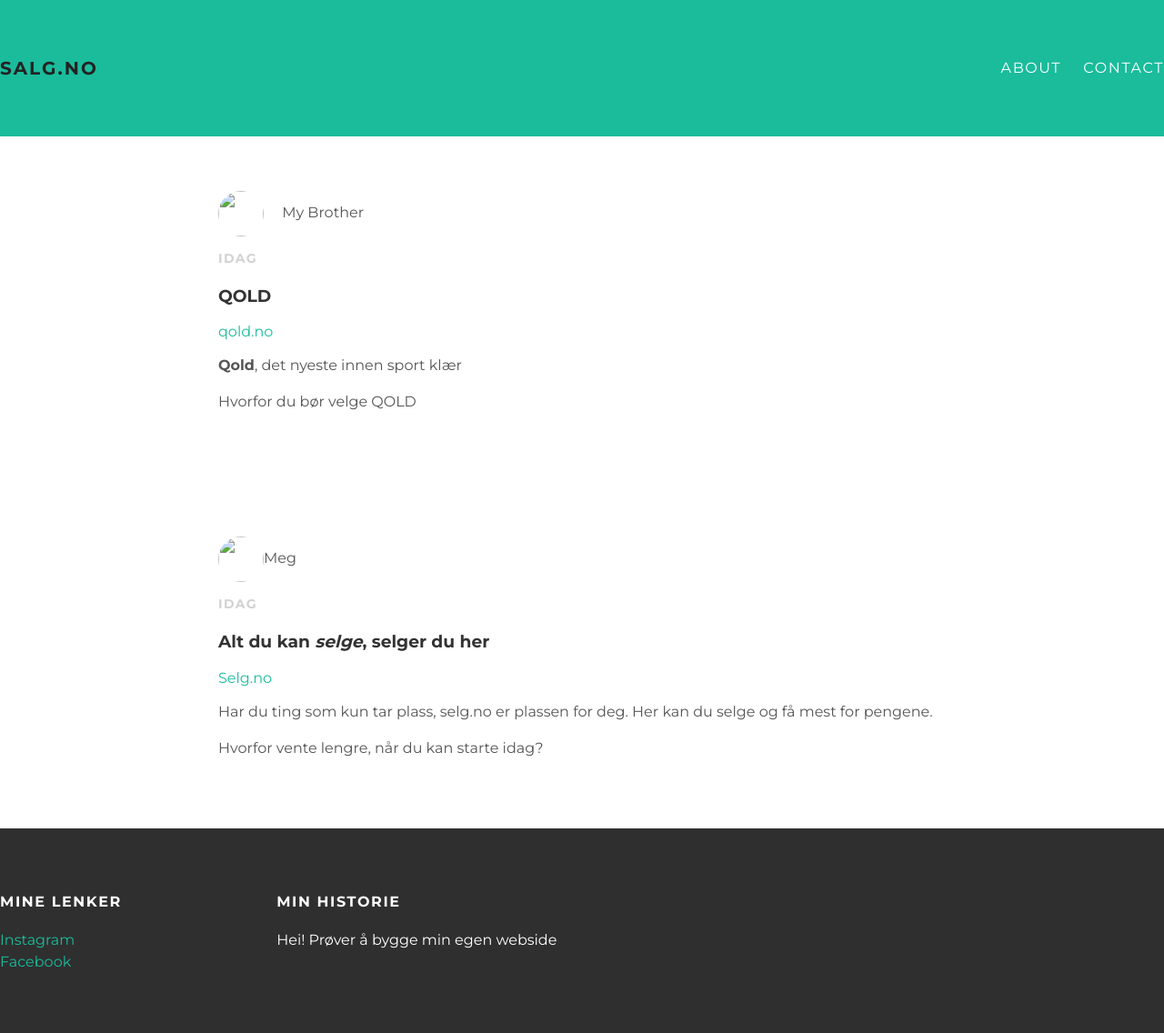
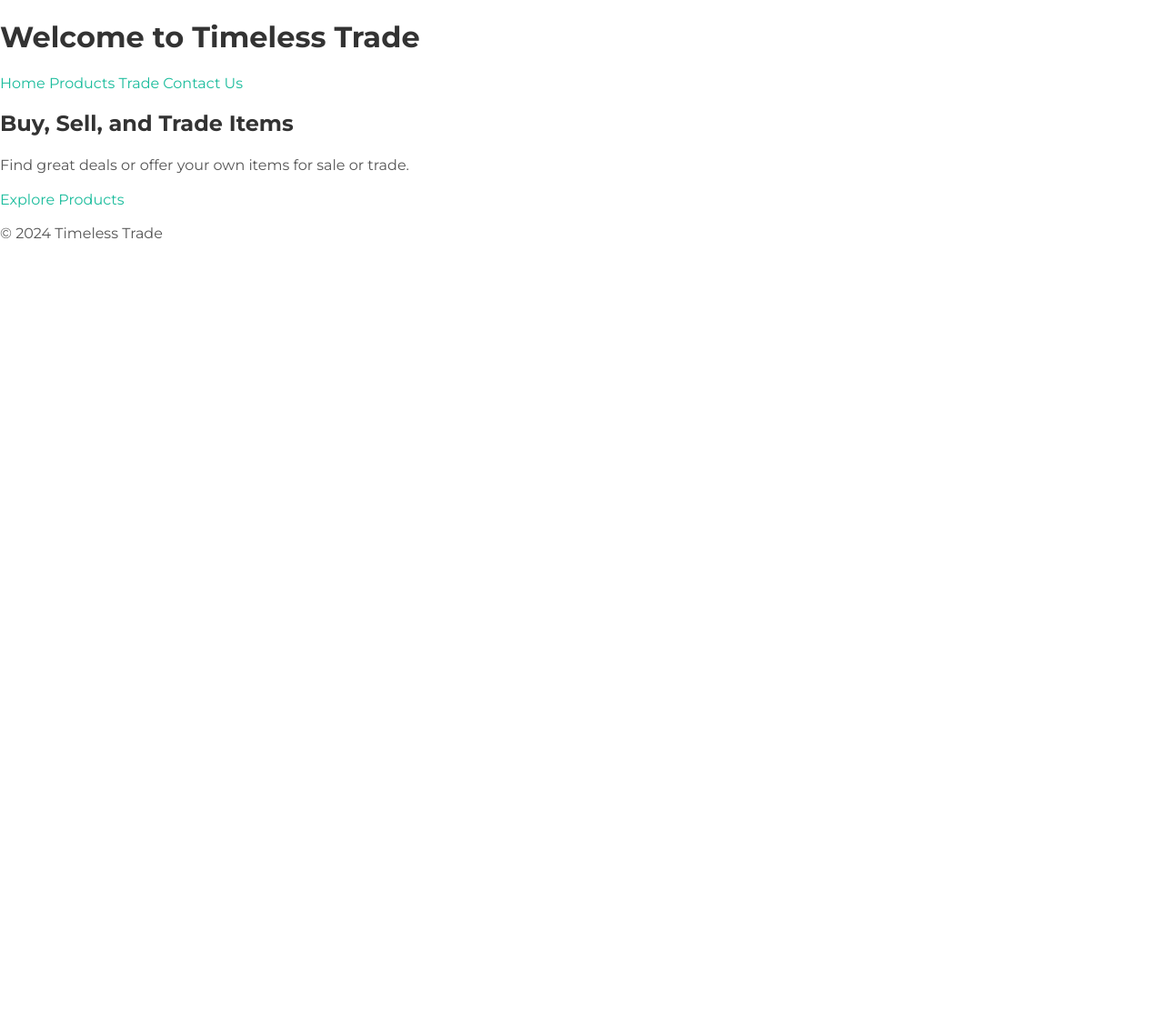
Before and after one commit to Arme88/arme88.github.io, a plain HTML site: page index.html in a window 1280 px wide. Shown: the whole page at 91% size. After the commit the page ends 800 px from the top, so only its background shows below. Drawn offline with Linux system fonts and the light colour scheme; files that its build step writes are made by us from their sources.

Commit message:
Update index.html

```diff
--- a/index.html
+++ b/index.html
@@ -1,71 +1,32 @@
 <!DOCTYPE html>
-<html>
+<html lang="en">
 <head>
-  <title>Selg.no</title>
-  <link rel="stylesheet" type="text/css"
-  href="styles.css">
-  </head>
-  <body>
-    <div id="header">
-      <div class="post-container">
-        <a id="header-title"href="index.html"><strong>Salg.no</strong></a>
-        <ul id="header-nav">
-          <li><a href="about.html">About</a></li>
-          <li><a href=mailto:">Contact</a></li>
-        </ul>
-      </div></div>
-      <div id="content">
-        <div class="post-container">
-          <div class="post">
-            <div class="post-author">
-            <img src=">
-  <br>
-              <span>My Brother</span>
+    <meta charset="UTF-8">
+    <meta name="viewport" content="width=device-width, initial-scale=1.0">
+    <title>Timeless Trade - Buy, Sell, Trade</title>
+    <link rel="stylesheet" href="css/styles.css">
+</head>
+<body>
+    <header>
+        <h1>Welcome to Timeless Trade</h1>
+        <nav>
+            <a href="index.html">Home</a>
+            <a href="products.html">Products</a>
+            <a href="trade.html">Trade</a>
+            <a href="contact.html">Contact Us</a>
+        </nav>
+    </header>
 
-              </div>
+    <section>
+        <h2>Buy, Sell, and Trade Items</h2>
+        <p>Find great deals or offer your own items for sale or trade.</p>
+        <a href="products.html" class="btn">Explore Products</a>
+    </section>
 
-              <p class="post-date">Idag<p>
+    <footer>
+        <p>&copy; 2024 Timeless Trade</p>
+    </footer>
 
-              <h3 class="post-title">QOLD</h3> <a href="www.qold.no">qold.no</a>
-              <div class="post-content">
-                <p><strong>Qold</strong>, det nyeste innen sport klær</p>
-                <p>Hvorfor du bør velge QOLD</p>
-      </div>
-            </div>
-      </div>
-    </div>
-    <div id="content">
-      <div class="post-container">
-        <div class="post">
-          <div class="post-author">
-            <img src="img.src"
-            <span>Meg</span>
-            </div>
-            <p class="post-date">Idag</p>
-            <h3 class="post-title">Alt du kan <em>selge</em>, selger du her</h3> <a href="www.selg.no">Selg.no</a>
-            <div class="post-content">
-              <p>Har du ting som kun tar plass, selg.no er plassen for deg. Her kan du selge og få mest for pengene.</p>
-              <p>Hvorfor vente lengre, når du kan starte idag?</p>
-
-            </div>
-          </div>
-    </div>
-  </div>
-    <div id="footer">
-      <div class="post-container">
-        <div class="column">
-          <h4>Mine Lenker</h4>
-          <p>
-            <a href="https://instagram.com/">Instagram</a>
-          <br>
-        <a href="https://facebook.com/">Facebook</a>
-      </p>
-        </div>
-        <div class="column">
-          <h4>Min Historie</h4>
-          <p>Hei! Prøver å bygge min egen webside</p>
-        </div>
-        </div>
-    </div>
-  </body>
+    <script src="js/script.js"></script>
+</body>
 </html>
```
